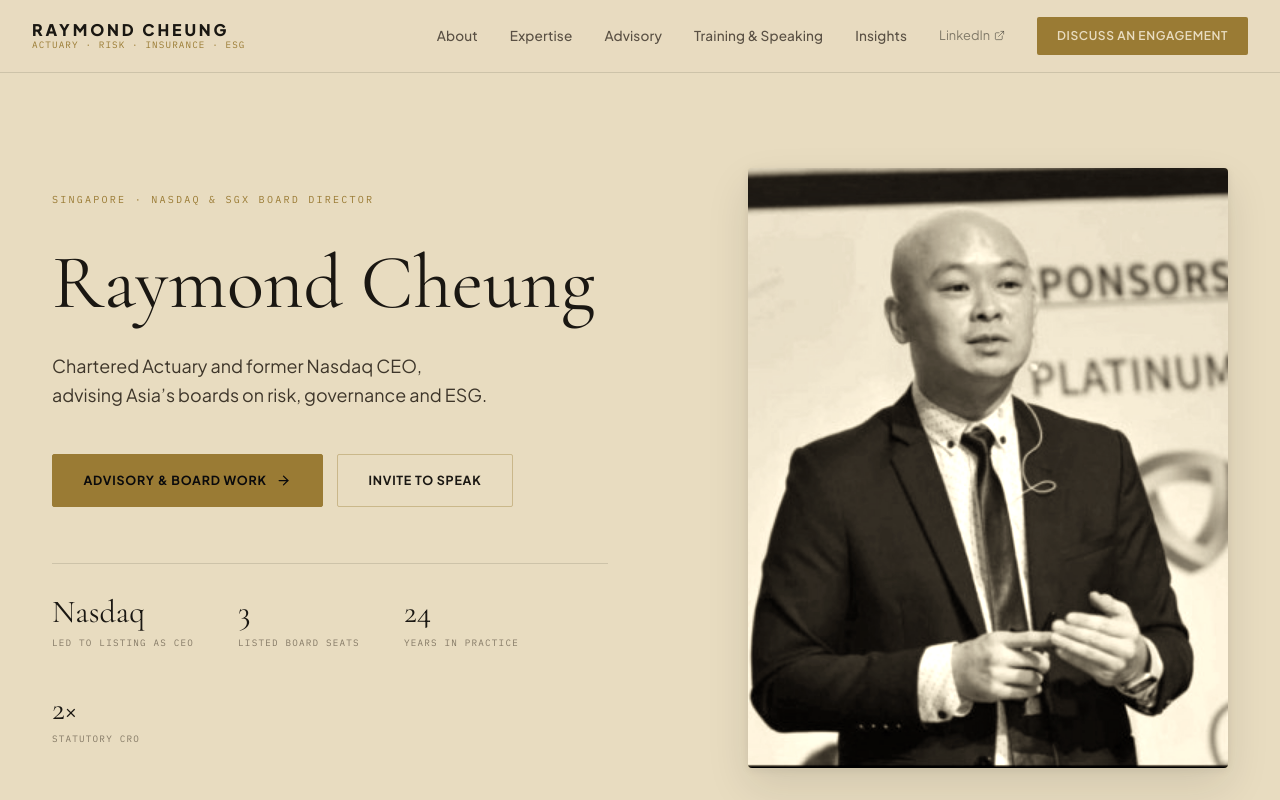
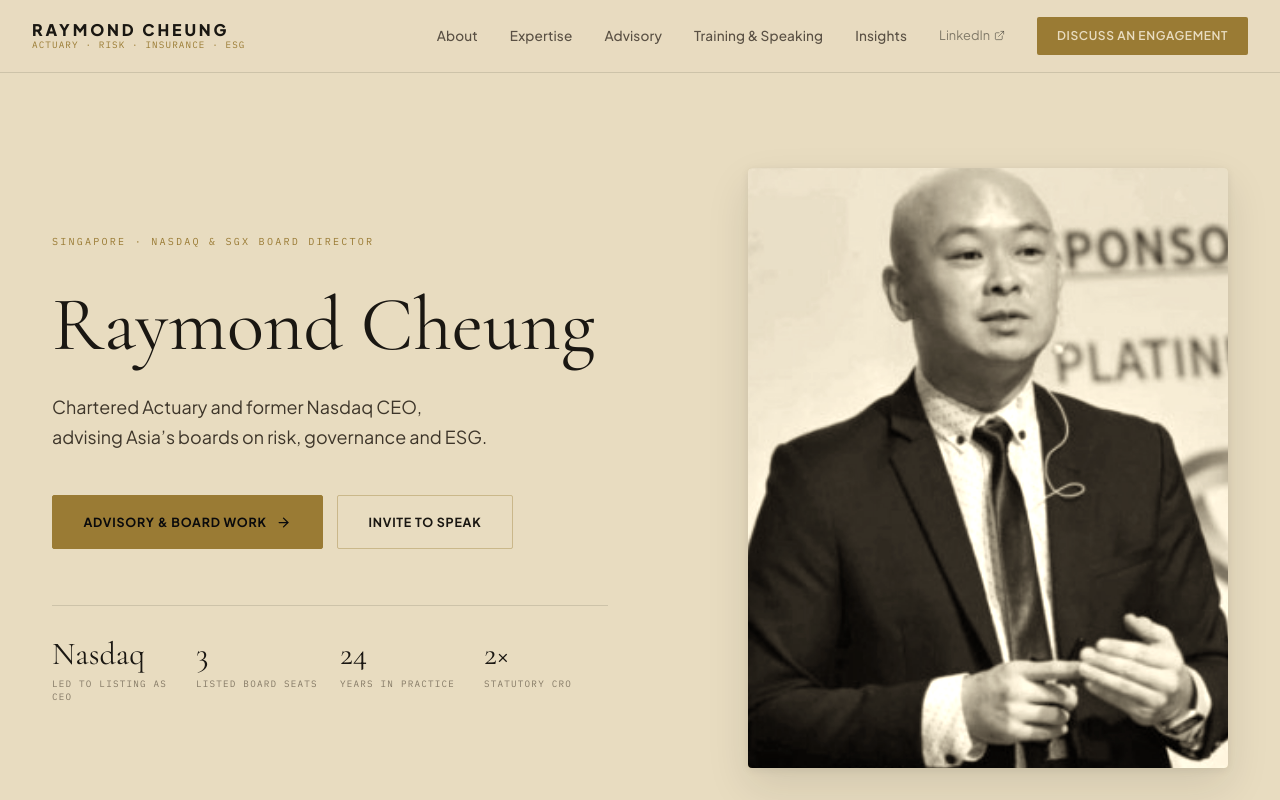
Before and after one commit to rcheungwm-wq/raymond-cheung-site, a Next.js app: page / in a window 1280 px wide. Shown: the top 800 px of the page. Built offline with nearby package versions, Linux system fonts and the light colour scheme.

Commit message:
fix: hero stat grid alignment and tighter portrait crop

```diff
--- a/components/HeroAuthoritySection.tsx
+++ b/components/HeroAuthoritySection.tsx
@@ -69,8 +69,8 @@ export default function HeroAuthoritySection() {
           </div>
 
           {/* Proof points — borderless, editorial */}
-          <div aria-label="Career credentials" style={{
-            display: "flex", flexWrap: "wrap", gap: "2.75rem",
+          <div aria-label="Career credentials" className="hero-stats" style={{
+            display: "grid", gridTemplateColumns: "repeat(4, 1fr)", gap: "1.25rem",
             paddingTop: "2rem", borderTop: "1px solid var(--rule-soft)",
           }}>
             {proofPoints.map((p) => (
@@ -106,7 +106,10 @@ export default function HeroAuthoritySection() {
               sizes="(max-width: 899px) 90vw, 480px"
               style={{
                 objectFit: "cover",
-                objectPosition: "center 18%",
+                /* Crop in on the subject to push the event backdrop's
+                   sponsor signage out of frame. */
+                objectPosition: "38% 18%",
+                transform: "scale(1.18)",
                 /* Warm monochrome — harmonises the event-photo backdrop
                    with the champagne palette and mutes its low resolution. */
                 filter: "grayscale(100%) sepia(30%) contrast(1.05) brightness(1.03)",
@@ -132,6 +135,9 @@ export default function HeroAuthoritySection() {
           }
           .hero-portrait-col { justify-content: center !important; }
         }
+        @media (max-width: 560px) {
+          .hero-stats { grid-template-columns: repeat(2, 1fr) !important; gap: 1.75rem 1.25rem !important; }
+        }
       `}</style>
     </section>
   );
```
